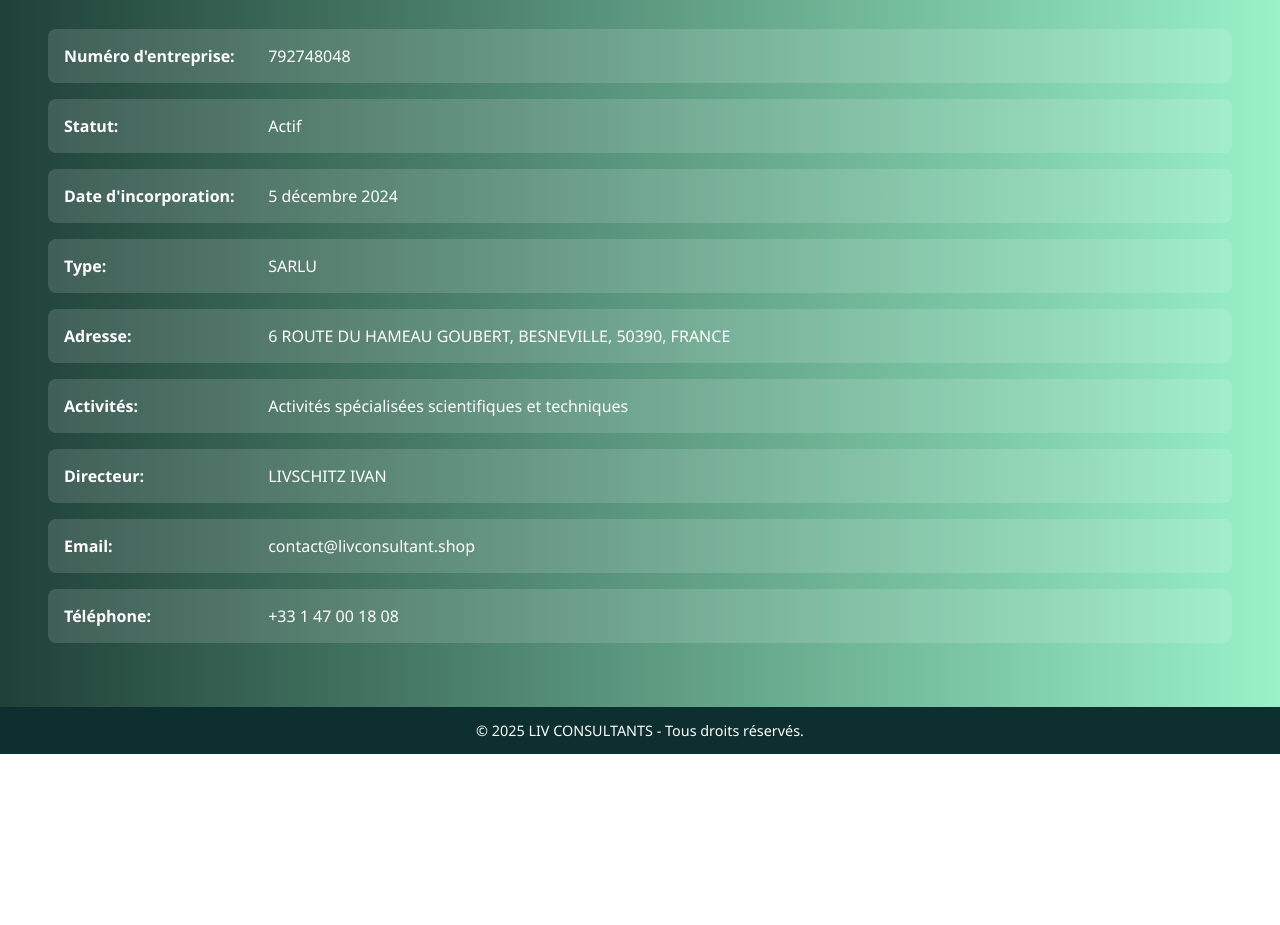
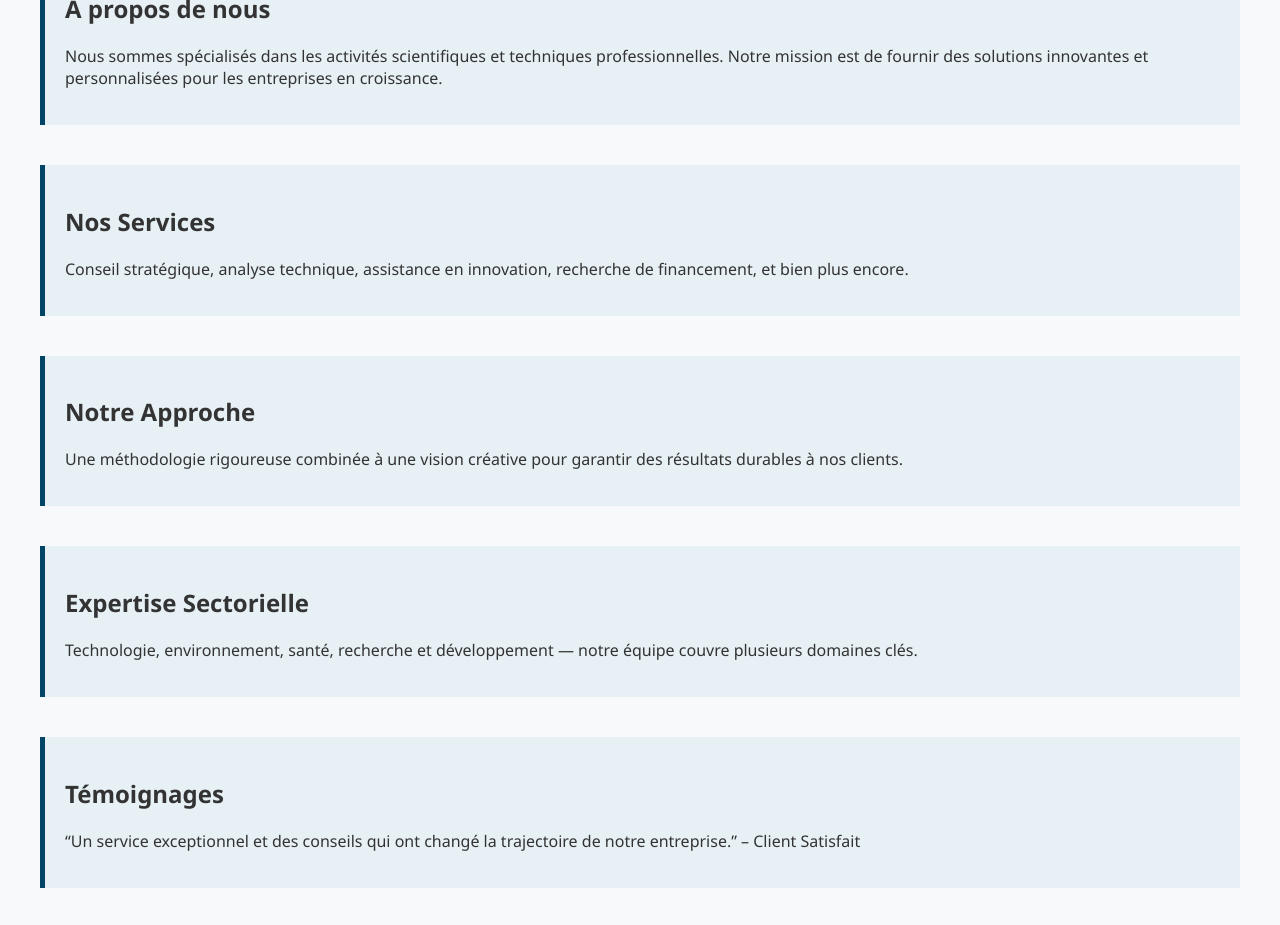
Before and after one commit to MAKAGRI/livconsultant.shop, a plain HTML site: page index.html in a window 1280 px wide. Shown: the part 312-1237 px from the top of the page. Before the commit the page ends 1066 px from the top, so only its background shows below. Drawn offline with Linux system fonts and the light colour scheme.

Commit message:
index.html

```diff
--- a/index.html
+++ b/index.html
@@ -1,49 +1,39 @@
 <!DOCTYPE html>
 <html lang="fr">
 <head>
-    <meta charset="UTF-8">
+  <meta charset="UTF-8" />
+  <meta name="viewport" content="width=device-width, initial-scale=1.0"/>
   <title>LIV CONSULTANTS</title>
   <style>
     body {
       margin: 0;
-            font-family: 'Segoe UI', Tahoma, Geneva, Verdana, sans-serif;
-            color: white;
-            background: linear-gradient(to right, #1f4037, #99f2c8);
+      font-family: 'Segoe UI', sans-serif;
+      background-color: #f8f9fa;
+      color: #333;
     }
     header {
-            background-color: #0e2f2f;
-            padding: 2em;
+      background-color: #004466;
+      color: white;
+      padding: 40px;
       text-align: center;
     }
-        header h1 {
-            margin: 0;
-            font-size: 2.5em;
+    section {
+      padding: 60px 20px;
+      max-width: 1200px;
+      margin: auto;
     }
-        section {
-            padding: 3em;
-        }
-        section h2 {
-            font-size: 2em;
-            border-bottom: 2px solid #ffffff55;
-            padding-bottom: 0.5em;
-            margin-bottom: 1em;
-        }
-        .info {
-            margin: 1em 0;
-            padding: 1em;
-            background-color: #ffffff22;
-            border-radius: 8px;
-        }
-        .info strong {
-            display: inline-block;
-            width: 200px;
-            font-weight: bold;
+    .highlight {
+      background-color: #e6f0f5;
+      padding: 20px;
+      border-left: 5px solid #004466;
+      margin-bottom: 40px;
     }
     footer {
+      background-color: #004466;
+      color: white;
       text-align: center;
-            background-color: #0e2f2f;
-            padding: 1em;
-            font-size: 0.9em;
+      padding: 30px 20px;
+      font-size: 14px;
     }
   </style>
 </head>
@@ -51,24 +41,55 @@
 
 <header>
   <h1>LIV CONSULTANTS</h1>
-    <p>Expertise scientifique et technique en France</p>
+  <p>Conseil en activités scientifiques et techniques</p>
 </header>
 
 <section>
-    <h2>Informations sur l'entreprise</h2>
-    <div class="info"><strong>Numéro d'entreprise:</strong> 792748048</div>
-    <div class="info"><strong>Statut:</strong> Actif</div>
-    <div class="info"><strong>Date d'incorporation:</strong> 5 décembre 2024</div>
-    <div class="info"><strong>Type:</strong> SARLU</div>
-    <div class="info"><strong>Adresse:</strong> 6 ROUTE DU HAMEAU GOUBERT, BESNEVILLE, 50390, FRANCE</div>
-    <div class="info"><strong>Activités:</strong> Activités spécialisées scientifiques et techniques</div>
-    <div class="info"><strong>Directeur:</strong> LIVSCHITZ IVAN</div>
-    <div class="info"><strong>Email:</strong> contact@livconsultant.shop</div>
-    <div class="info"><strong>Téléphone:</strong> +33 1 47 00 18 08</div>
+  <div class="highlight">
+    <h2>À propos de nous</h2>
+    <p>Nous sommes spécialisés dans les activités scientifiques et techniques professionnelles. Notre mission est de fournir des solutions innovantes et personnalisées pour les entreprises en croissance.</p>
+  </div>
+
+  <div class="highlight">
+    <h2>Nos Services</h2>
+    <p>Conseil stratégique, analyse technique, assistance en innovation, recherche de financement, et bien plus encore.</p>
+  </div>
+
+  <div class="highlight">
+    <h2>Notre Approche</h2>
+    <p>Une méthodologie rigoureuse combinée à une vision créative pour garantir des résultats durables à nos clients.</p>
+  </div>
+
+  <div class="highlight">
+    <h2>Expertise Sectorielle</h2>
+    <p>Technologie, environnement, santé, recherche et développement — notre équipe couvre plusieurs domaines clés.</p>
+  </div>
+
+  <div class="highlight">
+    <h2>Témoignages</h2>
+    <p>“Un service exceptionnel et des conseils qui ont changé la trajectoire de notre entreprise.” – Client Satisfait</p>
+  </div>
+
+  <div class="highlight">
+    <h2>Nos Réalisations</h2>
+    <p>+50 projets réussis en France et à l’international avec un taux de satisfaction de 98%.</p>
+  </div>
+
+  <div class="highlight">
+    <h2>Coordonnées</h2>
+    <p>Email : <a href="mailto:contact@livconsultant.shop">contact@livconsultant.shop</a></p>
+    <p>Téléphone : +33 1 47 00 18 08</p>
+    <p>Adresse : Besneville, France</p>
+  </div>
+
+  <div class="highlight">
+    <h2>Rejoignez-nous</h2>
+    <p>Nous recherchons constamment des talents passionnés. Contactez-nous pour en savoir plus sur nos opportunités de carrière.</p>
+  </div>
 </section>
 
 <footer>
-    &copy; 2025 LIV CONSULTANTS - Tous droits réservés.
+  &copy; 2025 LIV CONSULTANTS — Tous droits réservés.
 </footer>
 
 </body>
```
Lines whose indentation alone changed are shown as unchanged.
